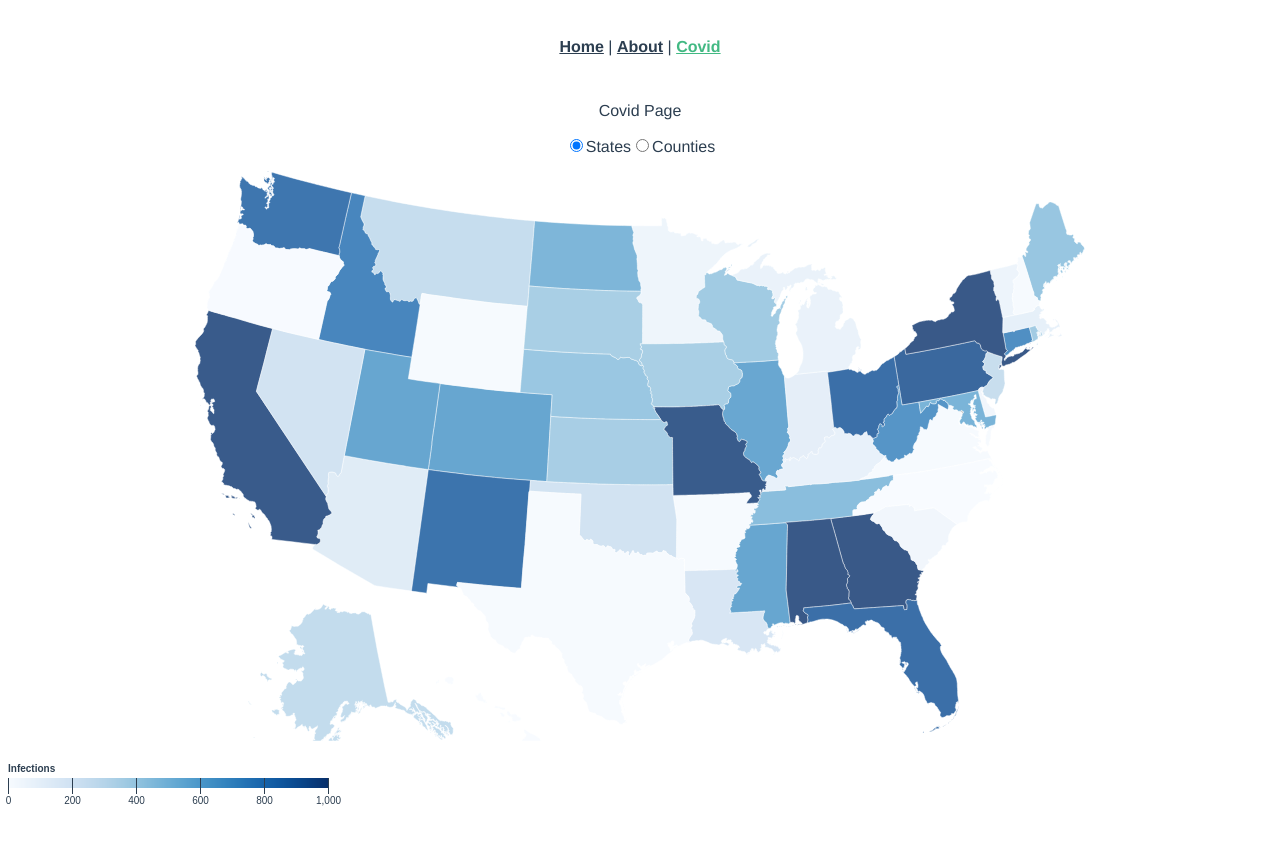
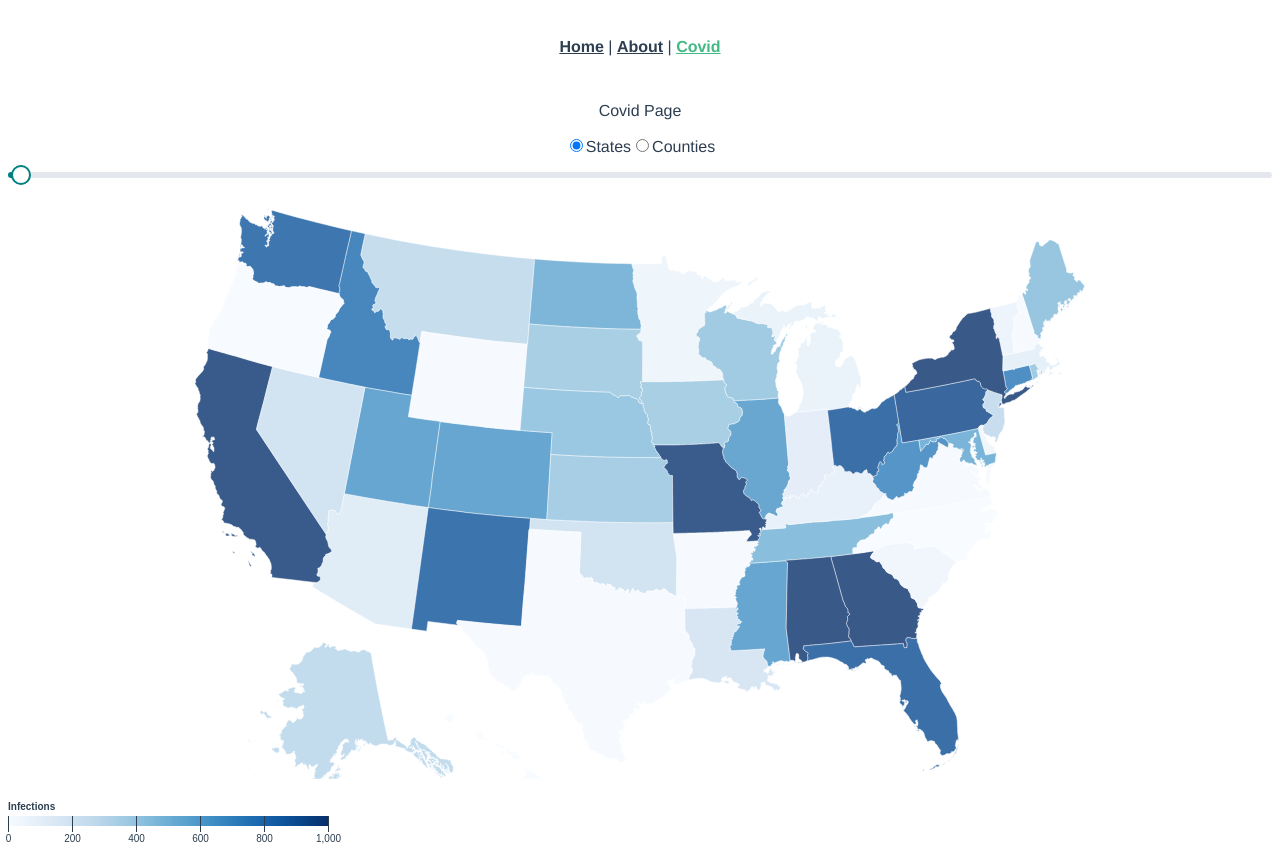
Before and after one commit to heronblade/covid-19, a Vue app: page /covid in a window 1280 px wide. Before the commit the page ends 818 px from the top, so only its background shows below. Built offline with nearby package versions, Linux system fonts and the light colour scheme.

Commit message:
- added some more dates to the states data file - added slider that formats to dates - added element ui

```diff
--- a/package.json
+++ b/package.json
@@ -14,6 +14,7 @@
     "d3-scale": "^3.2.1",
     "d3-scale-chromatic": "^1.5.0",
     "d3-selection": "^1.4.1",
+    "element-ui": "^2.13.0",
     "register-service-worker": "^1.6.2",
     "topojson-client": "^3.1.0",
     "vue": "^2.6.11",
--- a/public/states.json
+++ b/public/states.json
@@ -9,6 +9,14 @@
       {
         "date": "01/01/2020",
         "number": 10
+      },
+      {
+        "date": "02/01/2020",
+        "number": 12
+      },
+      {
+        "date": "03/01/2020",
+        "number": 20
       }
     ],
     "deaths": []
--- /dev/null
+++ b/src/assets/scss/element-variables.scss
@@ -0,0 +1,10 @@
+/* We can safely over ride the chalk theme from here */
+/* theme color */
+@import 'variables';
+$--color-primary: teal;
+$--menu-item-fill: green;
+
+/* icon font path, required */
+$--font-path: '~element-ui/lib/theme-chalk/fonts';
+
+@import '~element-ui/packages/theme-chalk/src/index';
--- a/src/components/choropleth.vue
+++ b/src/components/choropleth.vue
@@ -7,6 +7,9 @@
       <input @click="handleMapToggle" type="radio"
              id="allCounties" name="maps" value="Counties">
       <label for="allCounties">Counties</label>
+      <div class="date-slider">
+        <el-slider v-model="sliderState" :format-tooltip="formatTooltip"></el-slider>
+      </div>
     </div>
     <div class="covid__choropleth-wrapper">
       <svg id="usa" :class="`show-${this.showStates}`"></svg>
@@ -32,12 +35,28 @@ export default {
   data() {
     return {
       clicked: false,
+      endDate: '',
       showStates: true,
       showCounties: false,
+      sliderState: 1,
       countiesRendered: false,
     };
   },
   methods: {
+    formatTooltip(val) {
+      const startDate = new Date(2020, 0, 1);
+      startDate.setDate(val);
+      this.endDate = startDate;
+      const dayToString = ['Sunday', 'Monday', 'Tuesday', 'Wednesday',
+        'Thursday', 'Friday', 'Saturday'];
+      const monthToString = ['January', 'February', 'March', 'April', 'May', 'June', 'July',
+        'August', 'September', 'October', 'November', 'December'];
+      const day = dayToString[startDate.getDay()];
+      const month = monthToString[startDate.getMonth()];
+      const dateOfMonth = startDate.getDate();
+      const year = startDate.getFullYear();
+      return `${day}, ${month} ${dateOfMonth} ${year} `;
+    },
     handleMapToggle() {
       this.showStates = !this.showStates;
       this.showCounties = !this.showCounties;
@@ -88,6 +107,10 @@ export default {
       const infectionColors = {};
       const color = d3.scaleSequential([0, 1000], d3.interpolateBlues);
 
+      /**
+       * have to figure out if we are showing totals or we are showing up to the current date
+       * for these color figures
+       */
       if (states) {
         statesData.forEach((state) => {
           infectionColors[state.name] = state.totals.infections;
--- a/src/main.js
+++ b/src/main.js
@@ -1,10 +1,14 @@
 import Vue from 'vue';
+import { Slider } from 'element-ui';
 import App from './App.vue';
 import './registerServiceWorker';
 import router from './router';
 import store from './store';
+import './assets/scss/element-variables.scss';
 
 Vue.config.productionTip = false;
+
+Vue.use(Slider);
 
 new Vue({
   router,
```
Also changed, not shown: 1 other file (tests, documents, lock files or other folders).
